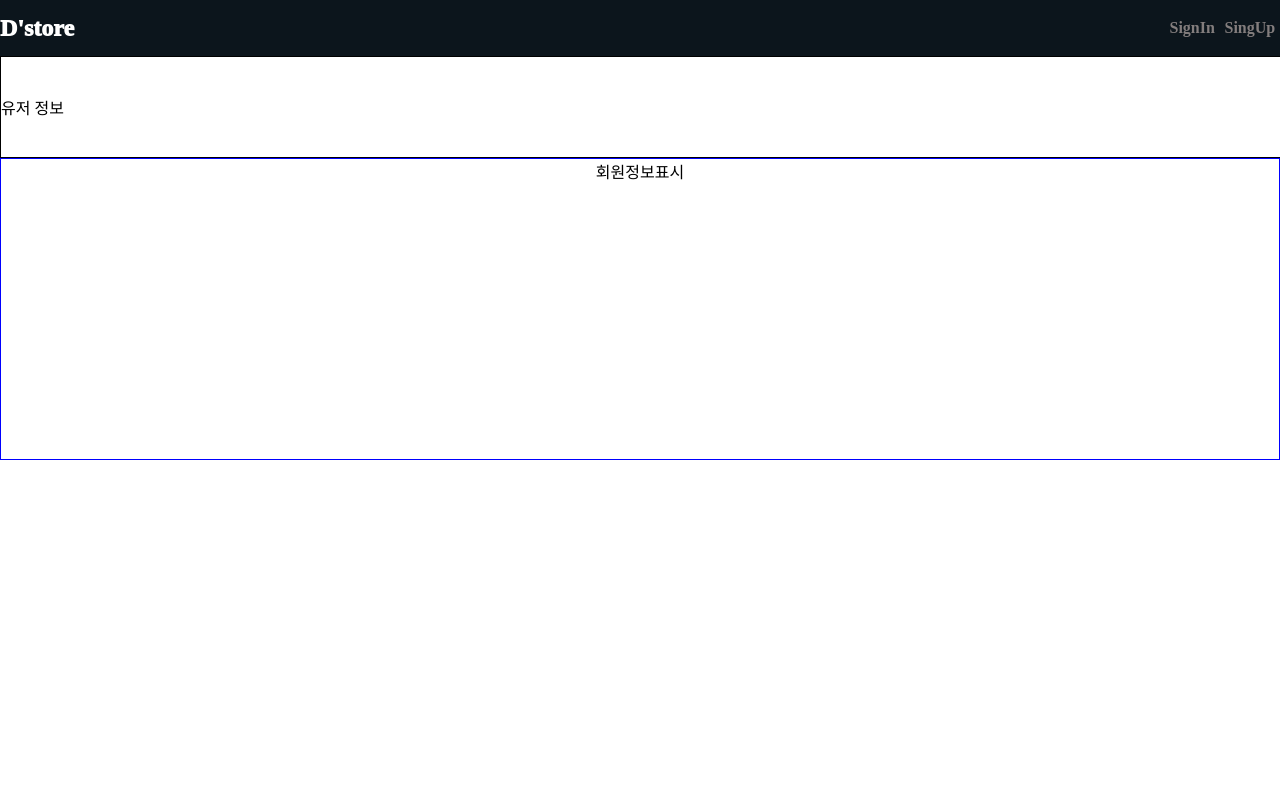
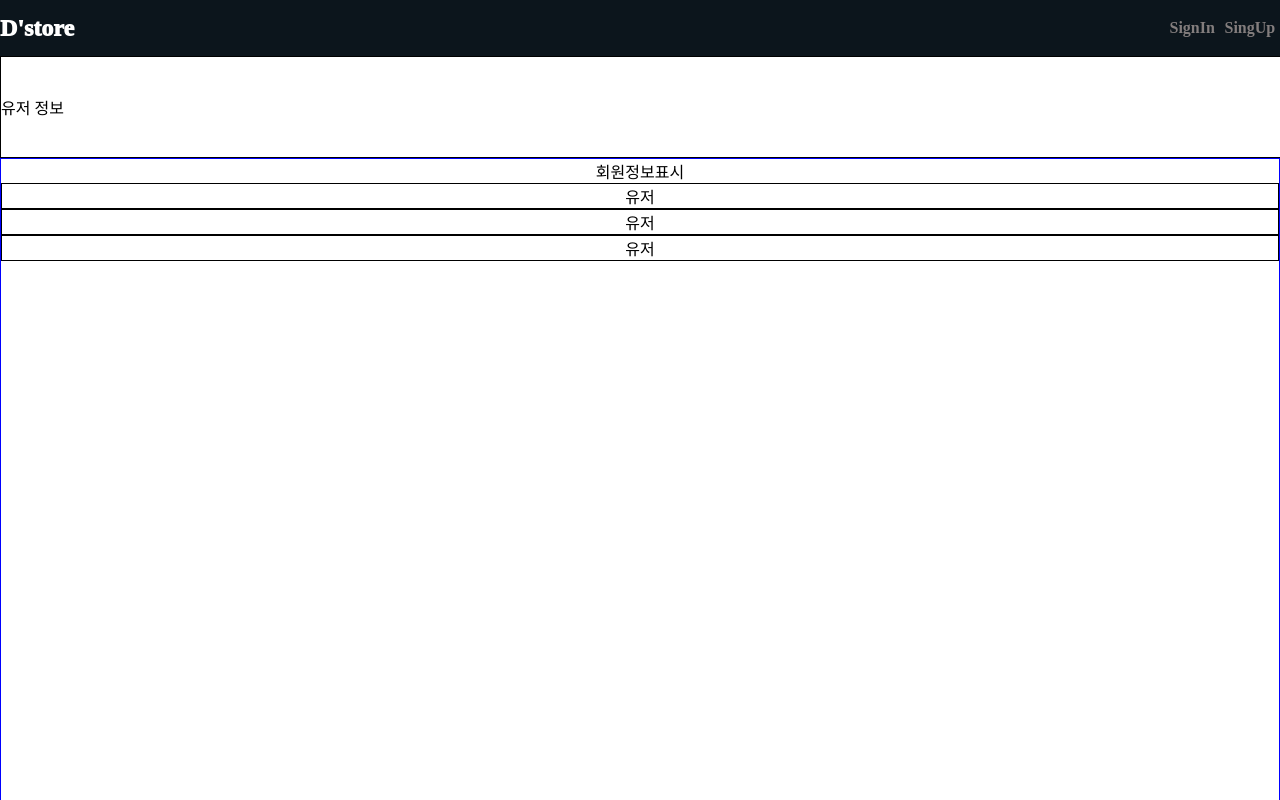
Before and after one commit to D-Store/D-store-practice, a React (Create React App) app: page /admin/main in a window 1280 px wide. Shown: the top 800 px of the page. Built offline with nearby package versions, Linux system fonts and the light colour scheme.

Commit message:
[UPDATE] clean file

```diff
--- a/src/Pages/Admin/AdminMainPage.jsx
+++ b/src/Pages/Admin/Main/AdminMainPage.jsx
@@ -1,5 +1,5 @@
 import React from 'react'
-import AdminMainContainer from '../../containers/Admin/AdminMainContainer';
+import AdminMainContainer from '../../../containers/Admin/Main/AdminMainContainer';
 
 const AdminMainPage = () => {
     return(
--- a/src/Screen/App.js
+++ b/src/Screen/App.js
@@ -1,6 +1,6 @@
 import React from "react";
 import { BrowserRouter as Router, Route, Switch } from "react-router-dom";
-import AdminMainPage from "../Pages/Admin/AdminMainPage";
+import AdminMainPage from "../Pages/Admin/Main/AdminMainPage";
 import MainPage from "../Pages/Main/MainPage";
 import SignInPage from "../Pages/SignIn/SignInPage";
 import SignUpPage from "../Pages/SignUp/SignUpPage";
--- a/src/components/Admin/AdminMain.css
+++ b/src/components/Admin/Main/AdminMain.css
@@ -1,5 +1,5 @@
 .admin-main-form {
-    height: 93vh;
+    height: 100vh;
 }
 
 .admin-main-title {
@@ -12,7 +12,10 @@
 
 .admin-main-text{
     border: 1px solid blue;
-    height: 300px;
-    display: flex;
-    justify-content: center;
+    height: 100vh;
+    text-align: center;
 }
+
+.admin-main-text-items {
+    border: 1px solid black;
+}
--- a/src/components/Admin/AdminMain.jsx
+++ b/src/components/Admin/Main/AdminMain.jsx
@@ -9,6 +9,15 @@ const AdminMain = () => {
             </div>
             <div className="admin-main-text">
                 회원정보표시
+                <div className="admin-main-text-items">
+                    유저
+                </div>
+                <div className="admin-main-text-items">
+                    유저
+                </div>
+                <div className="admin-main-text-items">
+                    유저
+                </div>
             </div>
         </div>
     )
--- a/src/containers/Admin/AdminMainContainer.jsx
+++ b/src/containers/Admin/Main/AdminMainContainer.jsx
@@ -1,6 +1,6 @@
 import React from 'react'
-import AdminMain from '../../components/Admin/AdminMain';
-import Header from '../../components/common/Header/Header'
+import AdminMain from '../../../components/Admin/Main/AdminMain';
+import Header from '../../../components/common/Header/Header'
 
 const AdminMainContainer = () => {
     return(
```
Also changed, not shown: 1 other file (tests, documents, lock files or other folders).
